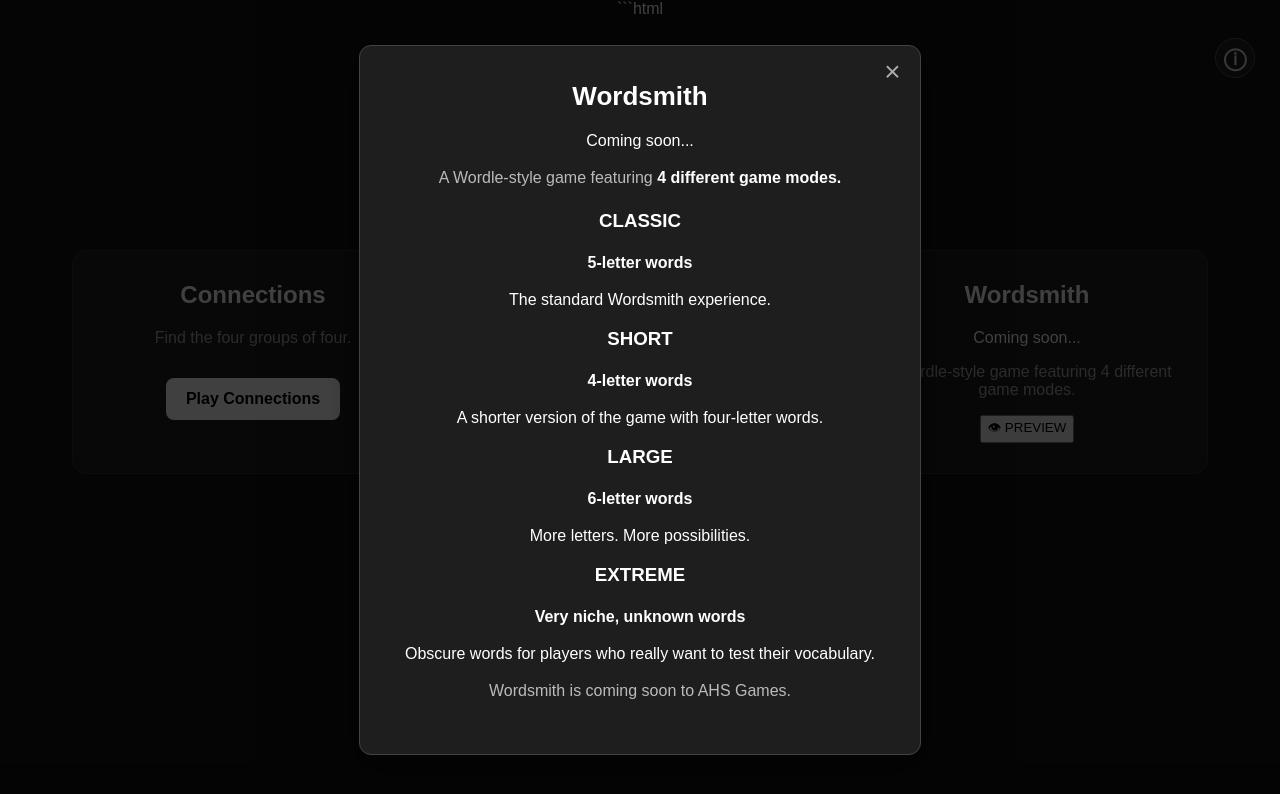
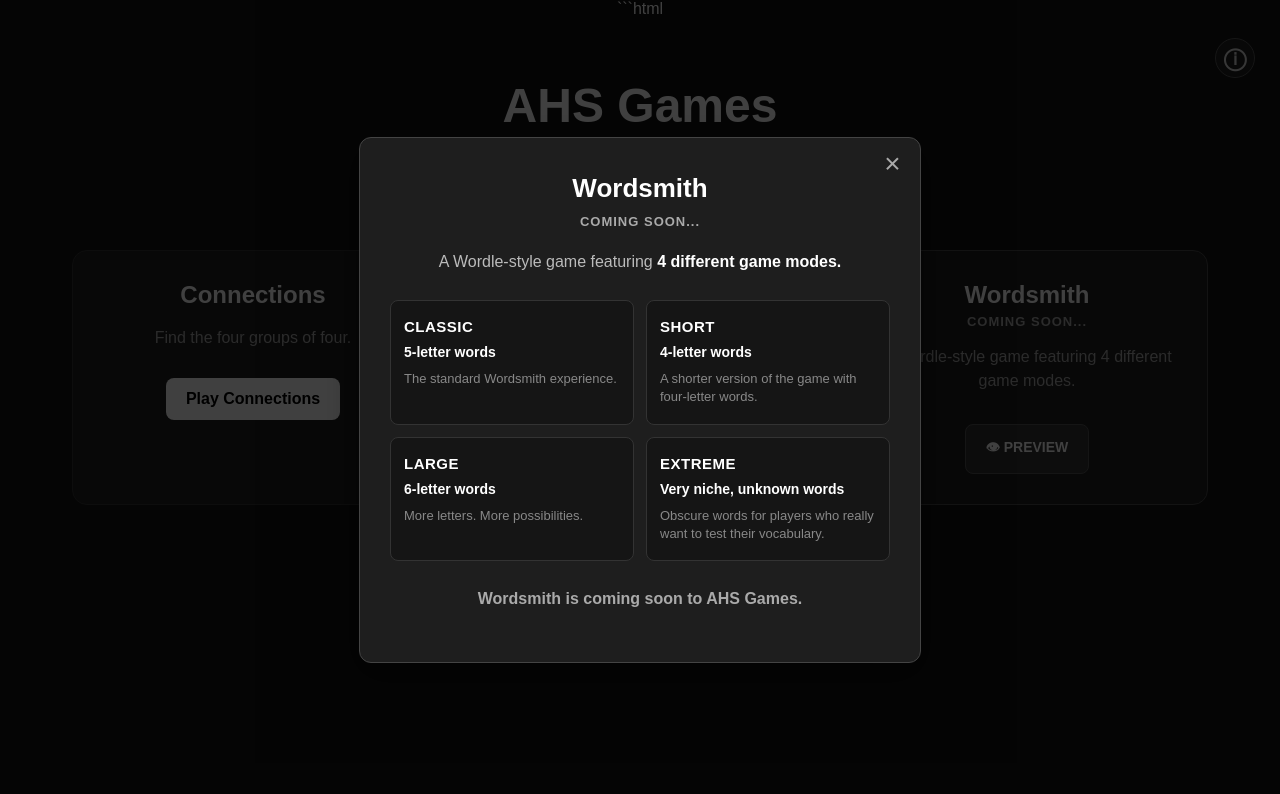
Before and after one commit to bongosmod/ahs-games, a plain HTML site: page index.html in a window 1280 px wide. Both pictures are taken after a click on the button "👁 PREVIEW". Drawn offline with Linux system fonts and the light colour scheme.

Commit message:
Update style.css

````diff
--- a/style.css
+++ b/style.css
@@ -25,6 +25,7 @@ header p {
     color: #aaa;
     font-size: 18px;
 }
+
 
 /* ================================
    INFORMATION BUTTON
@@ -77,7 +78,9 @@ main {
 .game-card {
     width: 300px;
     padding: 30px;
+
     background: #1e1e1e;
+
     border-radius: 15px;
     border: 1px solid #333;
 }
@@ -92,6 +95,7 @@ main {
 
 .game-card a {
     display: inline-block;
+
     margin-top: 15px;
     padding: 12px 20px;
 
@@ -99,6 +103,7 @@ main {
     color: black;
 
     text-decoration: none;
+
     border-radius: 8px;
 
     font-weight: bold;
@@ -110,7 +115,56 @@ main {
 
 
 /* ================================
-   INFORMATION POPUP
+   WORDSMITH CARD
+================================ */
+
+.wordsmith-card {
+    border-color: #4a4a4a;
+}
+
+.wordsmith-card h2 {
+    margin-bottom: 5px;
+}
+
+.coming-soon {
+    color: #aaa;
+
+    font-size: 13px;
+    font-weight: bold;
+
+    text-transform: uppercase;
+    letter-spacing: 1px;
+}
+
+.wordsmith-card p {
+    line-height: 1.5;
+}
+
+.preview-button {
+    display: inline-block;
+
+    margin-top: 15px;
+    padding: 12px 20px;
+
+    background: #333;
+    color: white;
+
+    border: 1px solid #555;
+    border-radius: 8px;
+
+    font-size: 14px;
+    font-weight: bold;
+
+    cursor: pointer;
+}
+
+.preview-button:hover {
+    background: #444;
+}
+
+
+/* ================================
+   POPUPS
 ================================ */
 
 .info-overlay {
@@ -210,6 +264,72 @@ main {
 
 
 /* ================================
+   WORDSMITH PREVIEW
+================================ */
+
+.wordsmith-modal {
+    max-height: 90vh;
+    overflow-y: auto;
+}
+
+.modal-coming-soon {
+    margin-top: -10px;
+    margin-bottom: 20px;
+}
+
+.mode-list {
+    display: grid;
+    grid-template-columns: repeat(2, 1fr);
+    gap: 12px;
+
+    margin-top: 25px;
+}
+
+.mode {
+    padding: 17px 13px;
+
+    background: #151515;
+
+    border: 1px solid #333;
+    border-radius: 8px;
+
+    text-align: left;
+}
+
+.mode h3 {
+    margin: 0 0 6px;
+
+    font-size: 15px;
+    letter-spacing: 0.5px;
+}
+
+.mode p {
+    margin: 0 0 7px;
+
+    color: #ddd;
+
+    font-size: 14px;
+}
+
+.mode span {
+    display: block;
+
+    color: #888;
+
+    font-size: 13px;
+    line-height: 1.4;
+}
+
+.wordsmith-ending {
+    margin-top: 25px !important;
+
+    color: #aaa !important;
+
+    font-weight: bold;
+}
+
+
+/* ================================
    MOBILE
 ================================ */
 
@@ -245,5 +365,9 @@ main {
         padding: 30px 22px;
     }
 
+    .mode-list {
+        grid-template-columns: 1fr;
+    }
+
 }
 ```
````
